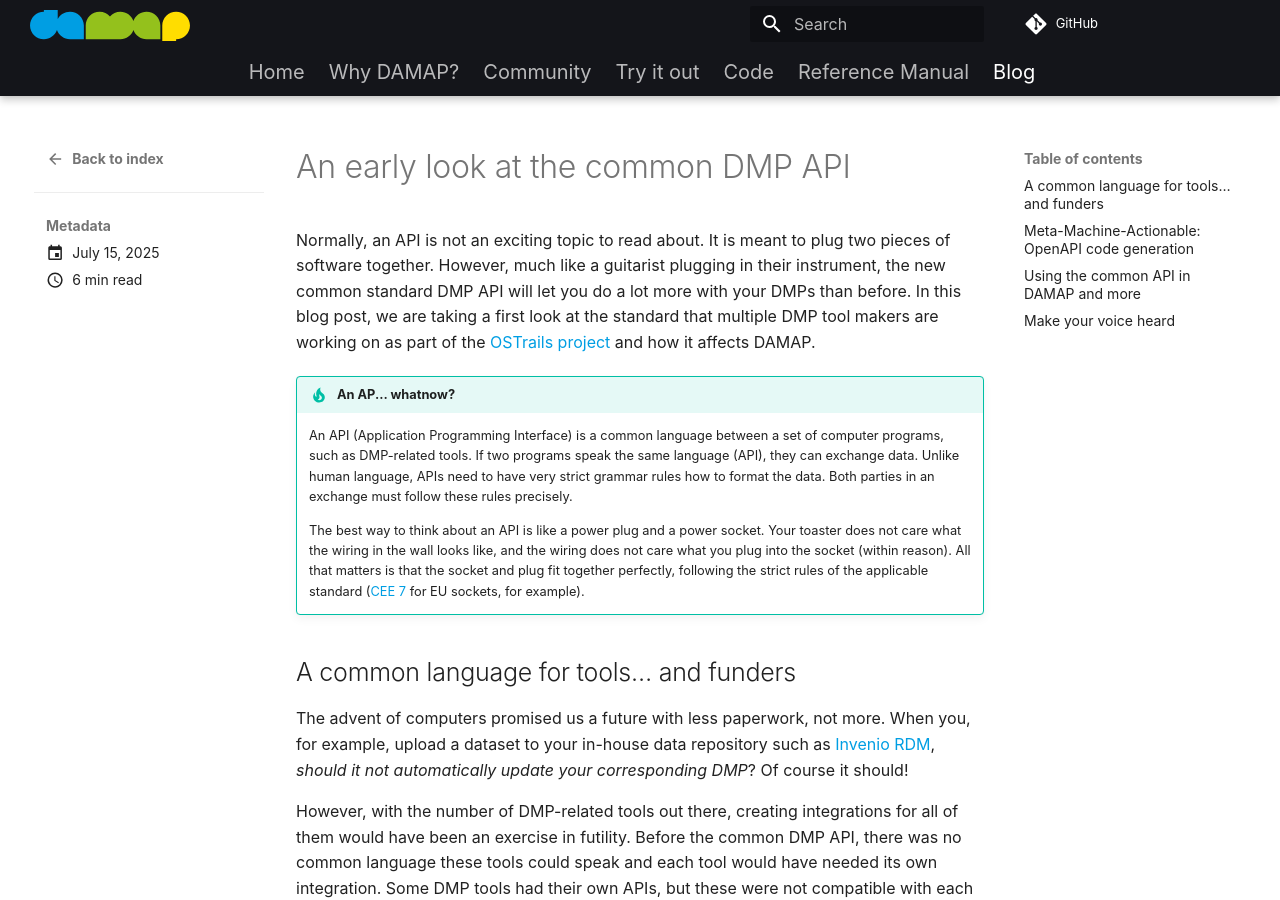
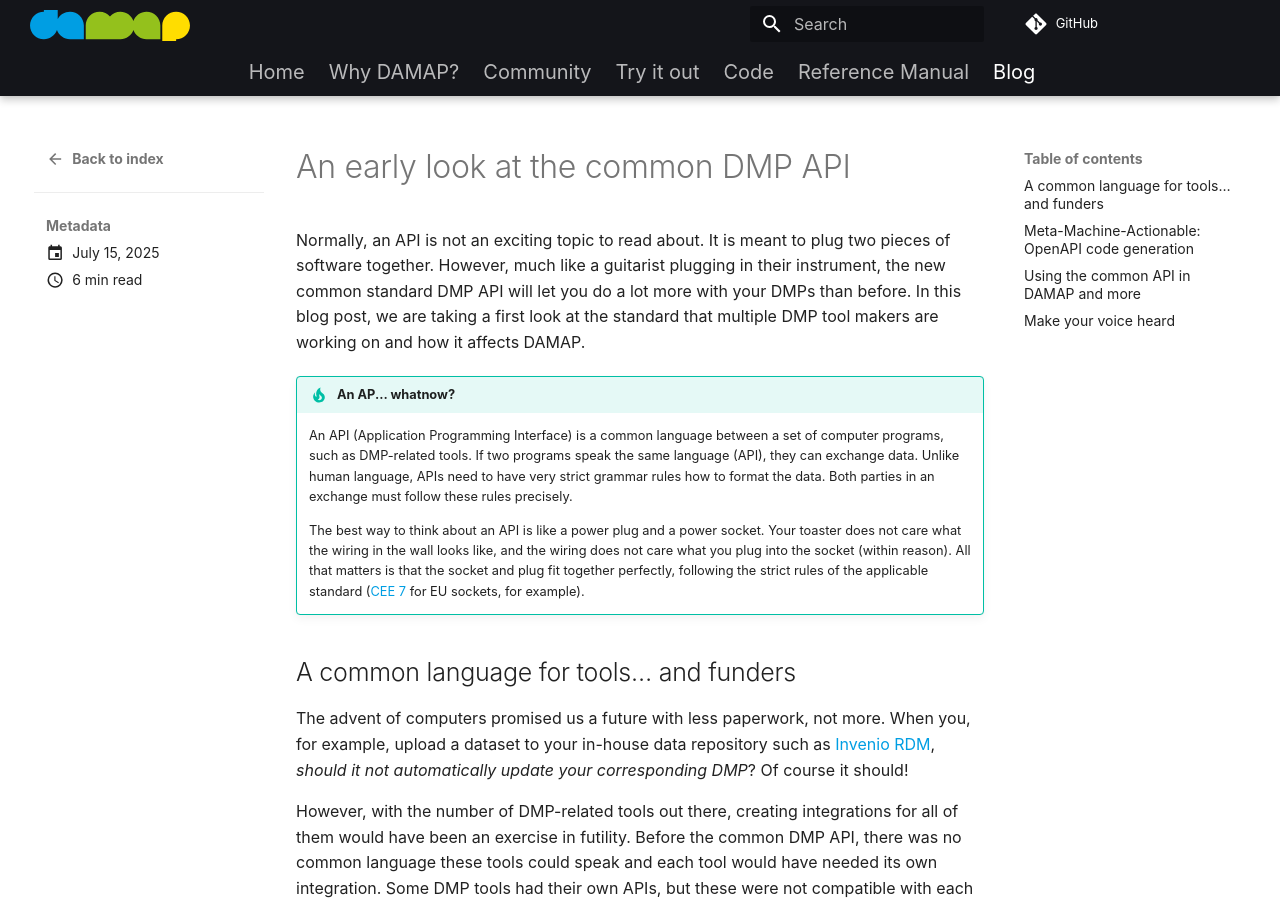
Before and after one commit to damap-org/damap-website, an MkDocs documentation site: the page built from docs/blog/posts/early-look-common-dmp-api.md, in a window 1280 px wide and 900 px high. Built offline with MkDocs 1.6.1 and Material for MkDocs 9.7.7, drawn with Linux system fonts in a browser that asks for light colours; plug-ins that fetch from the network failed and are left out.

Commit message:
Minor text fix

```diff
--- a/docs/blog/posts/early-look-common-dmp-api.md
+++ b/docs/blog/posts/early-look-common-dmp-api.md
@@ -5,7 +5,7 @@ description: >
   Normally, an API is not an exciting topic to read about. It is meant to plug two pieces of software together. However, much like a guitarist plugging in their instrument, the new common standard DMP API will let you do a lot more with your DMPs than before. In this blog post, we are taking a first look at the standard multiple DMP tool makers are working on as part of the OSTrails project and how it affects DAMAP.
 ---
 
-Normally, an API is not an exciting topic to read about. It is meant to plug two pieces of software together. However, much like a guitarist plugging in their instrument, the new common standard DMP API will let you do a lot more with your DMPs than before. In this blog post, we are taking a first look at the standard that multiple DMP tool makers are working on as part of the [OSTrails project](https://ostrails.eu/dmps) and how it affects DAMAP.
+Normally, an API is not an exciting topic to read about. It is meant to plug two pieces of software together. However, much like a guitarist plugging in their instrument, the new common standard DMP API will let you do a lot more with your DMPs than before. In this blog post, we are taking a first look at the standard that multiple DMP tool makers are working on and how it affects DAMAP.
 
 <!-- more -->
 
```
